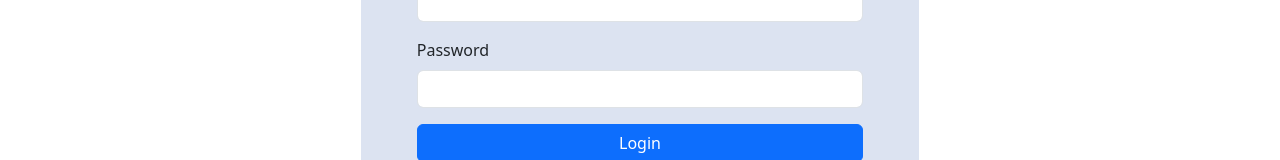
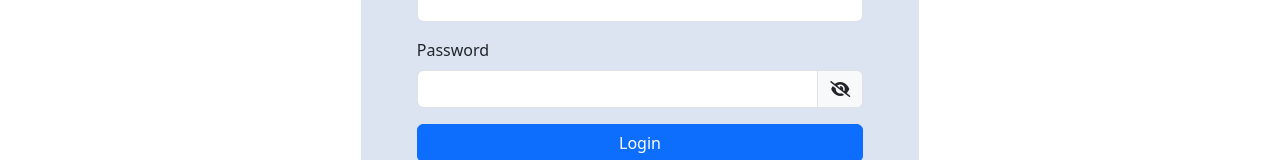
Before and after one commit to Esraa-GamalH/Angular-Ecommerce-App, an Angular app: page /login in a window 1280 px wide. Shown: the part 310-470 px from the top of the page. Built offline with nearby package versions, Linux system fonts and the light colour scheme.

Commit message:
new updates

```diff
--- a/src/app/login/login.component.html
+++ b/src/app/login/login.component.html
@@ -16,7 +16,15 @@
 
         <div class="mb-3">
             <label for="exampleInputPassword1" class="form-label">Password</label>
-            <input type="password" class="form-control ng-pristine" id="exampleInputPassword1" name="userPassword" ngModel #userPassword="ngModel" required minlength="8">
+            <div class="input-group">
+                <input [type]="fieldTextType ? 'text' : 'password'" class="form-control ng-pristine" id="exampleInputPassword1" name="userPassword" ngModel #userPassword="ngModel" required minlength="8">
+                <span class="input-group-text">
+                    <i class="fa" [ngClass]="{
+                    'fa-eye-slash': !fieldTextType,
+                    'fa-eye': fieldTextType
+                    }" (click)="toggleFieldTextType()"></i>
+                </span>
+            </div>
             @if (userPassword.touched && userPassword.hasError('required')){
                 <div class="form-text text-danger">Password is Required</div>
             }
--- a/src/app/login/login.component.ts
+++ b/src/app/login/login.component.ts
@@ -1,3 +1,4 @@
+import { NgClass } from '@angular/common';
 import { Component } from '@angular/core';
 import {FormsModule} from '@angular/forms';
 import { RouterLink } from '@angular/router';
@@ -5,13 +6,14 @@ import { RouterLink } from '@angular/router';
 @Component({
   selector: 'app-login',
   standalone: true,
-  imports: [FormsModule, RouterLink],
+  imports: [FormsModule, RouterLink, NgClass],
   templateUrl: './login.component.html',
   styleUrl: './login.component.css'
 })
 export class LoginComponent {
   TouchedEmail : boolean = false;
   TouchedPassword : boolean = false;
+  fieldTextType: boolean = false;
 
   onSubmitTemplateBased(form : any){
     if (form.controls.userEmail.untouched){
@@ -21,4 +23,8 @@ export class LoginComponent {
       this.TouchedPassword = true;
     }
   }
+
+  toggleFieldTextType(){
+    this.fieldTextType = !this.fieldTextType;
+  }
 }
--- a/src/app/register/register.component.html
+++ b/src/app/register/register.component.html
@@ -53,40 +53,46 @@
                 <input [type]="fieldTextType ? 'text' : 'password'" class="form-control" id="passInput"
                     formControlName="password">
 
-                <div class="input-group-text">
                 <span class="input-group-text">
                     <i class="fa" [ngClass]="{
                     'fa-eye-slash': !fieldTextType,
                     'fa-eye': fieldTextType
                     }" (click)="toggleFieldTextType()"></i>
                 </span>
-                </div>
 
             </div>
             <!-- validation -->
-        </div>
             @if (password?.invalid && password?.touched){
                 <div class="form-text text-danger">
                     @if (password?.hasError('required')){
                         <span>Password is Required</span>
                     }
                     @if (password?.hasError('pattern')){
-            <p>Your password must: <br>
+                        <span>Your password must: <br>
                             Include at least one uppercase letter <br>
                             Include at least one lowercase letter <br>
                             Include at least one number <br>
-                Include at least one symbol</p>
+                            Include at least one symbol <br></span>
                         }
                         @if (password?.hasError('minlength')){
                             <span>Password must be at least 8 characters</span>
                         }
                     </div>
                 }
+        </div>
 
         <div class="mb-3">
             <label for="confPassInput" class="form-label">Confirm Password</label>
             <input type="password" class="form-control" id="confPassInput" formControlName="confirmPassword">
+
+            <!-- Validation -->
+            @if(confirmPassword?.touched && confirmPassword.hasError('required')){
+                <div class="form-text text-danger">
+                    <span>Confirmation of password is Required</span>
+                </div>
+            }
         </div>
         <button type="submit" class="btn btn-success" [disabled]="!registerForm.valid">Register</button>
+
     </form>
 </section>
```
Lines whose indentation alone changed are shown as unchanged.
